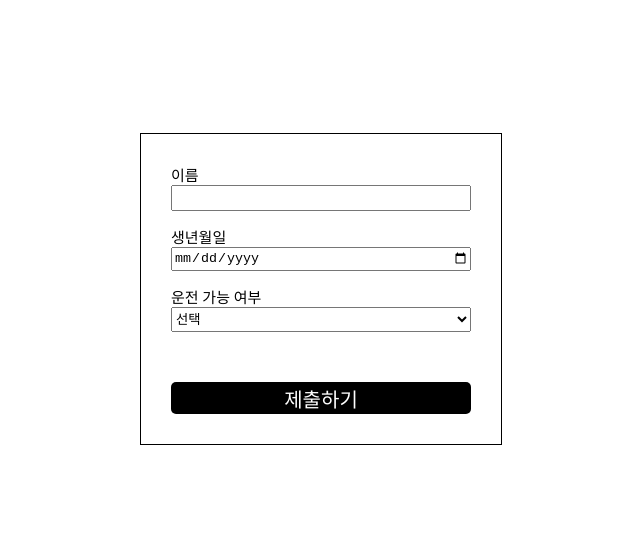
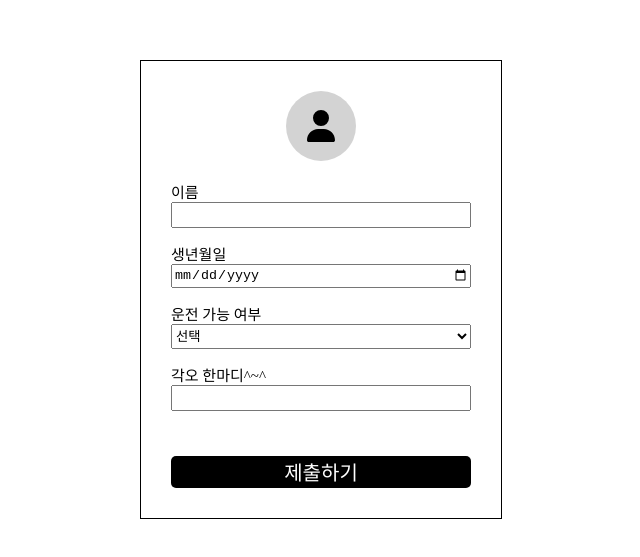
Before and after one commit to Dumibell/Invitation, a Next.js app: page /register in a window 1280 px wide. Shown: the part 111-668 px from the top of the page, without its empty margins (319-959 px from the left). Built offline with nearby package versions, Linux system fonts and the light colour scheme; no server answers.

Commit message:
Feat: 신청서 등록

```diff
--- a/interfaces/interfaces.ts
+++ b/interfaces/interfaces.ts
@@ -2,4 +2,5 @@ export interface IRegister {
   name: string;
   birth: string;
   drive: string;
+  goal: string;
 }
--- a/pages/register.tsx
+++ b/pages/register.tsx
@@ -1,31 +1,97 @@
 import { Button } from "@/Components/Button";
 import { Input } from "@/Components/Input";
+import { IRegister } from "@/interfaces/interfaces";
 import styled from "@emotion/styled";
-import { useCallback } from "react";
-import { Form, useForm } from "react-hook-form";
-
-interface IRegister {
-  name: string;
-  birth: string;
-  drive: string;
-}
+import { useForm } from "react-hook-form";
+import { FontAwesomeIcon } from "@fortawesome/react-fontawesome";
+import { faUser } from "@fortawesome/free-solid-svg-icons";
+import React, { useState } from "react";
+import Image from "next/image";
+import { addDoc, collection } from "firebase/firestore";
+import { dbService, storageService } from "@/firebase";
+import { useRouter } from "next/router";
+import dayjs from "dayjs";
+import { ref, uploadString } from "firebase/storage";
+import { uuidv7 } from "uuidv7";
 
 export default function Register() {
+  const router = useRouter();
+  const [file, setFile] = useState<string>();
+
   const { register, setValue, handleSubmit } = useForm<IRegister>({
     mode: "all",
   });
 
-  const handleRegister = (data: IRegister) => {
-    const { name, birth, drive } = data;
-    console.log(name);
-    console.log(birth);
-    console.log(drive);
+  const onFileChange = (e: React.ChangeEvent<HTMLInputElement>) => {
+    const {
+      target: { files },
+    } = e;
+    if (files && files.length > 0) {
+      const theFile = files[0];
+      const reader = new FileReader();
+      reader.onloadend = (finishedEvent: ProgressEvent<FileReader>) => {
+        const { currentTarget } = finishedEvent;
+        if (currentTarget instanceof FileReader) {
+          const result: string | null = currentTarget.result as string;
+          if (result) {
+            setFile(result);
+          }
+        }
+      };
+      reader.readAsDataURL(theFile);
+    }
+  };
+
+  const handleRegister = async (data: IRegister) => {
+    const { name, birth, drive, goal } = data;
+    try {
+      if (file) {
+        const attachmentRef = ref(storageService, uuidv7());
+        await uploadString(attachmentRef, file, "data_url");
+      }
+
+      await addDoc(collection(dbService, "list"), {
+        file,
+        name,
+        birth,
+        drive,
+        goal,
+        createdAt: dayjs().format(),
+      });
+      alert("신청 등록이 완료되었습니다.");
+      router.replace("/");
+    } catch {
+      alert("정보 등록에 실패하였습니다.");
+    }
   };
 
   return (
     <Container>
       <InnerContainer>
         <form onSubmit={handleSubmit(handleRegister)}>
+          <PhotoBox>
+            <label htmlFor="photoFile">
+              <ProfileIcon>
+                {file ? (
+                  <Image
+                    src={file}
+                    width={70}
+                    height={70}
+                    alt="profile-image"
+                    className="profileImage"
+                  />
+                ) : (
+                  <FontAwesomeIcon icon={faUser} size="2x" />
+                )}
+              </ProfileIcon>
+            </label>
+            <input
+              type="file"
+              accept="image/*"
+              id="photoFile"
+              onChange={onFileChange}
+            />
+          </PhotoBox>
           <Input label="이름" register={register("name", { required: true })} />
           <Input
             label="생년월일"
@@ -38,6 +104,10 @@ export default function Register() {
             <option value="true">가능</option>
             <option value="false">블가능</option>
           </Select>
+          <Input
+            label="각오 한마디^~^"
+            register={register("goal", { required: true })}
+          />
           <Button
             backgroundColor="black"
             color="white"
@@ -71,7 +141,37 @@ const InnerContainer = styled.div`
   }
 
   .button {
-    margin-top: 50px;
+    margin-top: 30px;
+  }
+`;
+
+const PhotoBox = styled.div`
+  display: flex;
+  justify-content: center;
+  margin-bottom: 20px;
+
+  input {
+    width: 0;
+    height: 0;
+  }
+`;
+
+const ProfileIcon = styled.div`
+  background-color: lightgray;
+  border-radius: 70%;
+  width: 70px;
+  height: 70px;
+  display: flex;
+  justify-content: center;
+  align-items: center;
+
+  .profileImage {
+    border-radius: 70%;
+    object-fit: cover;
+  }
+
+  &:hover {
+    cursor: pointer;
   }
 `;
 
@@ -81,4 +181,5 @@ const Label = styled.label`
 
 const Select = styled.select`
   height: 25px;
+  margin-bottom: 15px;
 `;
```
